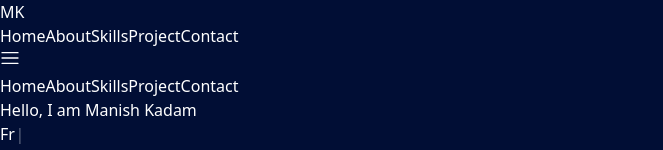
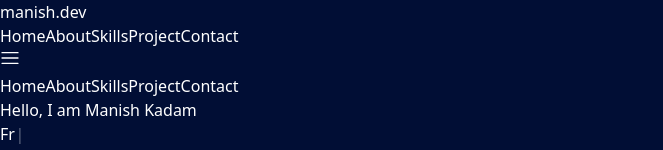
Before and after one commit to algowhiz/2nd_portfolio, a React (Vite) app: page / in a window 1280 px wide. Shown: the top 150 px of the page, without its empty margins (0-663 px from the left). Built offline with nearby package versions, Linux system fonts and the light colour scheme.

Commit message:
Update Nav.jsx

```diff
--- a/src/Components/Navbar/Nav.jsx
+++ b/src/Components/Navbar/Nav.jsx
@@ -13,7 +13,7 @@ const Nav = () => {
     <nav className=" mt-4">
       <div className="mx-auto max-w-7xl px-4 sm:px-6 lg:px-8 flex items-center justify-between">
         <div className="flex items-center">
-          <h2 className='text-3xl'>MK</h2>
+          <h2 className='text-3xl'>manish.dev</h2>
         </div>
         <div className="hidden sm:block">
           <div className="flex space-x-4">
```
